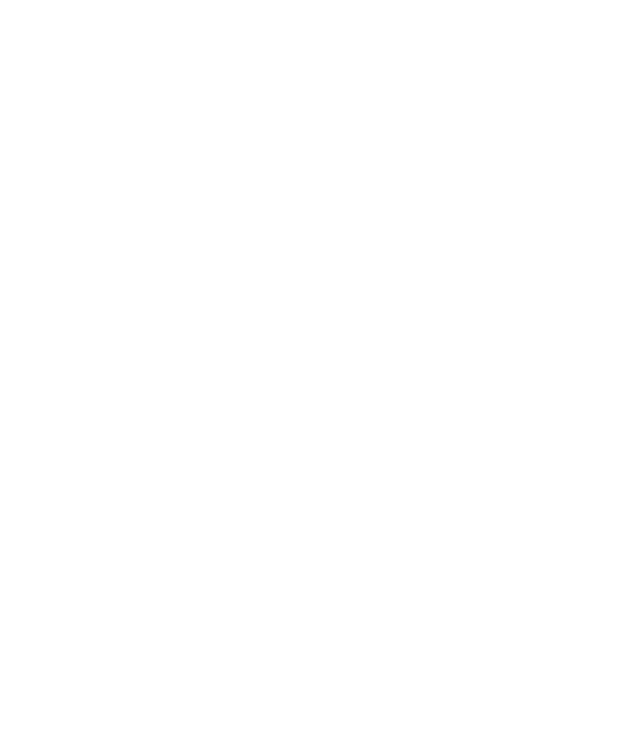
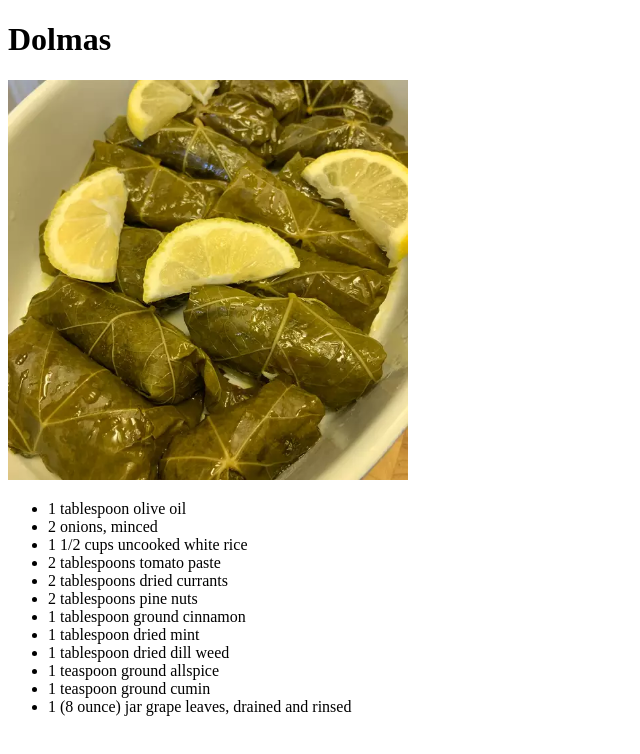
Before and after one commit to anthony-colon/odin-recipes, a plain HTML site: page recipes/dolmas.html in a window 1280 px wide. Shown: the whole page, without its empty margins (0-640 px from the left). Drawn offline with Linux system fonts and the light colour scheme.

Commit message:
Add recipe list to dolmas.html

```diff
--- a/recipes/dolmas.html
+++ b/recipes/dolmas.html
@@ -7,6 +7,22 @@
     <title>Document</title>
 </head>
 <body>
-
+    <h1>Dolmas</h1>
+    <img src="/images/dolmas.jpeg" alt="dolmas" height="400" width="400">
+    <ul>
+        <li>1 tablespoon olive oil</li>
+        <li>2 onions, minced</li>
+        <li>1 1/2 cups uncooked white rice</li>
+        <li>2 tablespoons tomato paste</li>
+        <li>2 tablespoons dried currants</li>
+        <li>2 tablespoons pine nuts</li>
+        <li>1 tablespoon ground cinnamon</li>
+        <li>1 tablespoon dried mint</li>
+        <li>1 tablespoon dried dill weed</li>
+        <li>1 teaspoon ground allspice</li>
+        <li>1 teaspoon ground cumin</li>
+        <li>1 (8 ounce) jar grape leaves, drained and rinsed</li>
+    </ul>
 </body>
 </html>
+<!-- https://www.allrecipes.com/recipe/25310/dolmas-stuffed-grape-leaves/ -->
```
